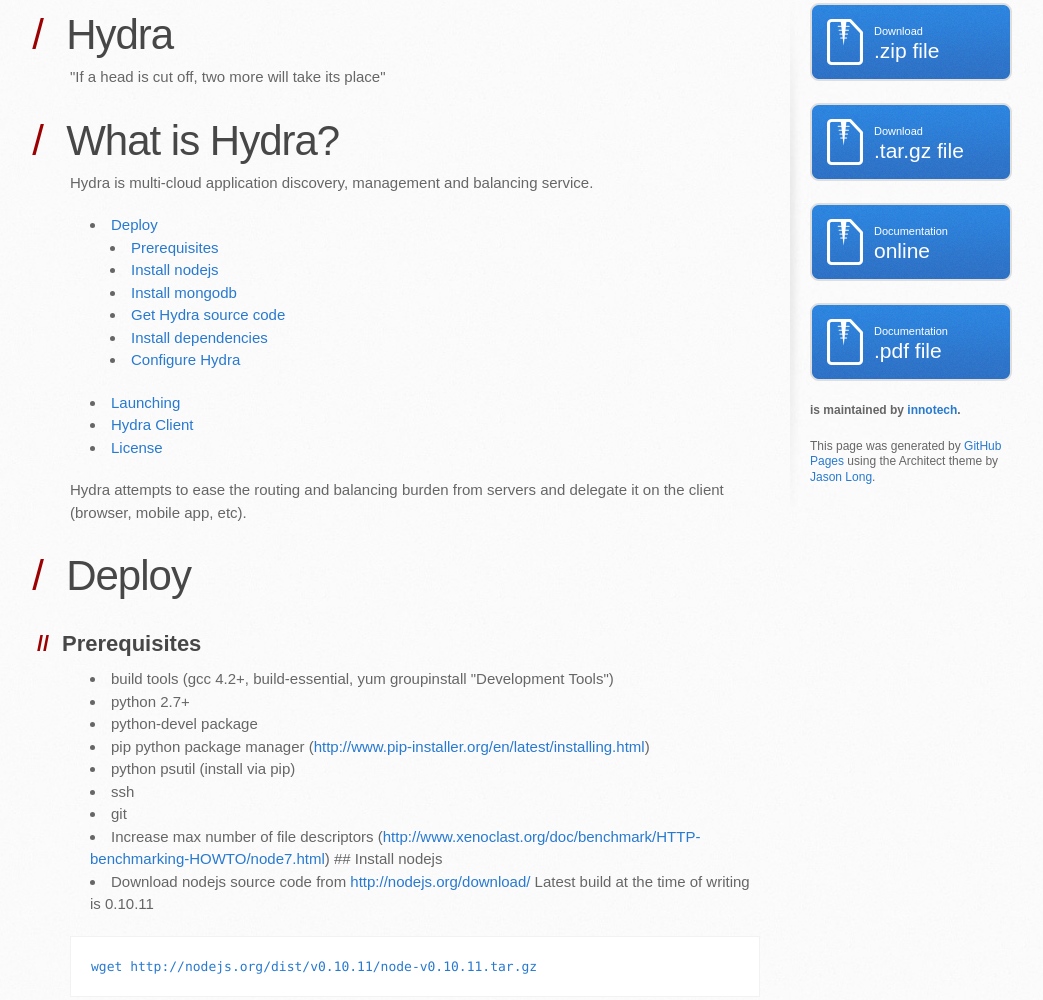
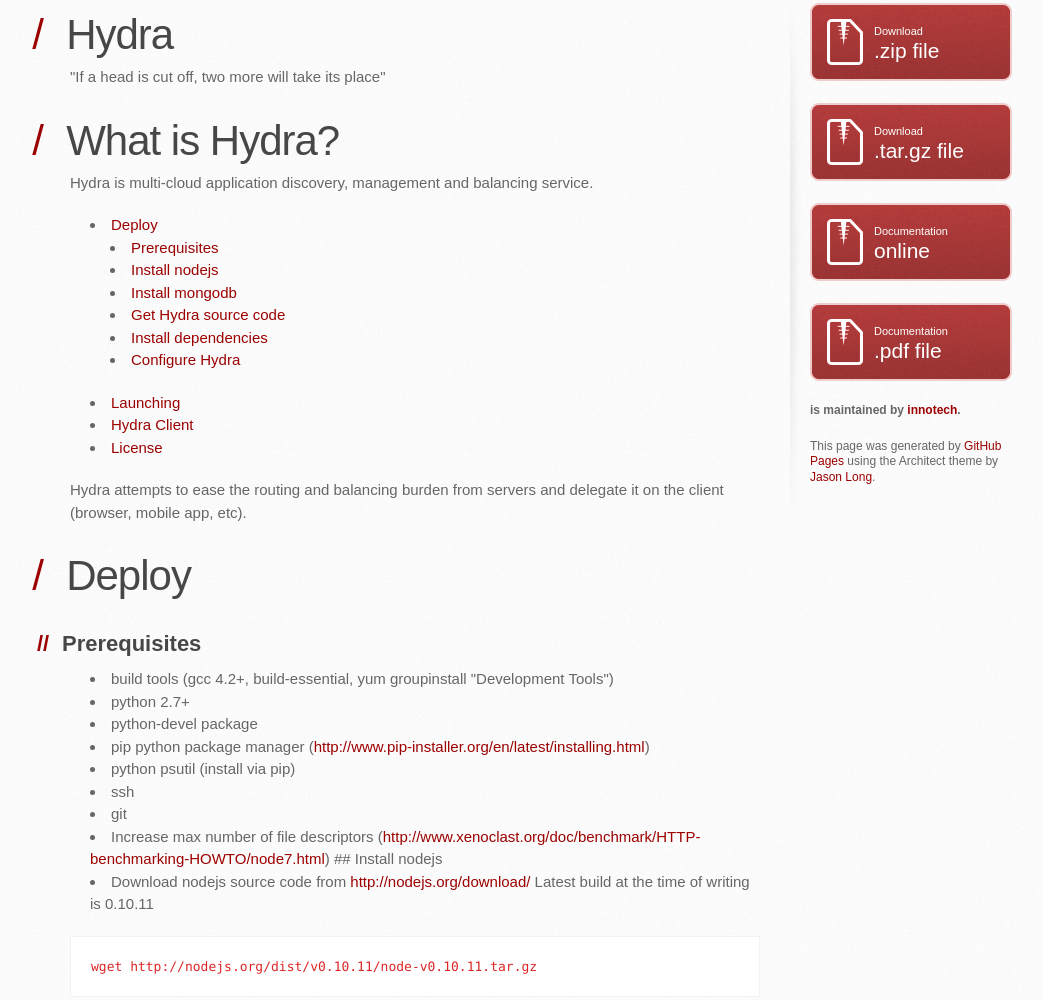
Before and after one commit to germanramos/hydra, a plain HTML site: page index.html in a window 1280 px wide. Shown: the part 229-1229 px from the top of the page, without its empty margins (100-1143 px from the left). Drawn offline with Linux system fonts and the light colour scheme.

Commit message:
Red buttons

```diff
--- a/index.html
+++ b/index.html
@@ -23,7 +23,7 @@
       	<div id="headerText">
 	        <h1>Hydra</h1>
 	        <h2>&quot;if a head is cut off, two more will take its place&quot;</h2>
-	        <a href="https://github.com/bbva-innotech/hydra" class="button github"><small>View project on</small>GitHub</a>
+	        <a href="https://github.com/innotech/hydra" class="button github"><small>View project on</small>GitHub</a>
         </div>
       </div>
     </header>
--- a/stylesheets/stylesheet.css
+++ b/stylesheets/stylesheet.css
@@ -57,7 +57,7 @@
 }
 
 a {
-  color: #2879d0;
+  color: rgb(156, 0, 0); /*rgb(219, 39, 39);*/
 }
 a:hover {
   color: #2268b2;
@@ -153,7 +153,7 @@
   width: 138px;
   padding-left: 64px;
   display: block;
-  background: transparent url(../images/download-button.png) 0 0 no-repeat;
+  background: transparent url(../images/download-button-red.png) 0 0 no-repeat;
   margin-bottom: 20px;
   font-size: 21px;
 }
@@ -179,7 +179,7 @@
   border: solid 1px #f2f2f2;
 }
 pre code {
-  color: #2879d0;
+  color: rgb(219, 39, 39);
   background-color: #fff;
   border: none;
   padding: 0;
@@ -437,7 +437,7 @@
     font-size: 13px;
     line-height: 1;
     background-color: rgb(156, 0, 0);
-    color: #2879d0;
+    color: rgb(219, 39, 39);
     -moz-border-radius: 5px;
     -webkit-border-radius: 5px;
     border-radius: 5px;
```
Also changed, not shown: images/download-button-red.png (added).
